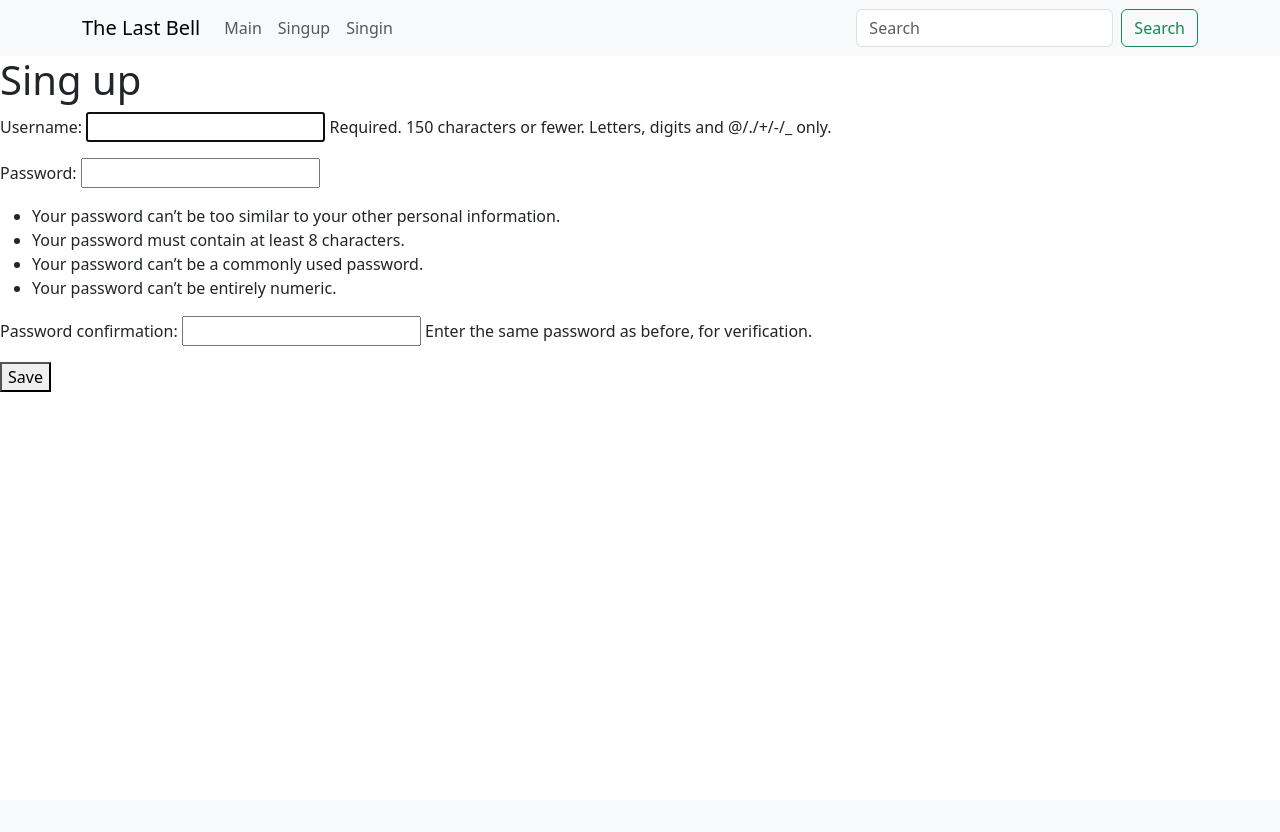
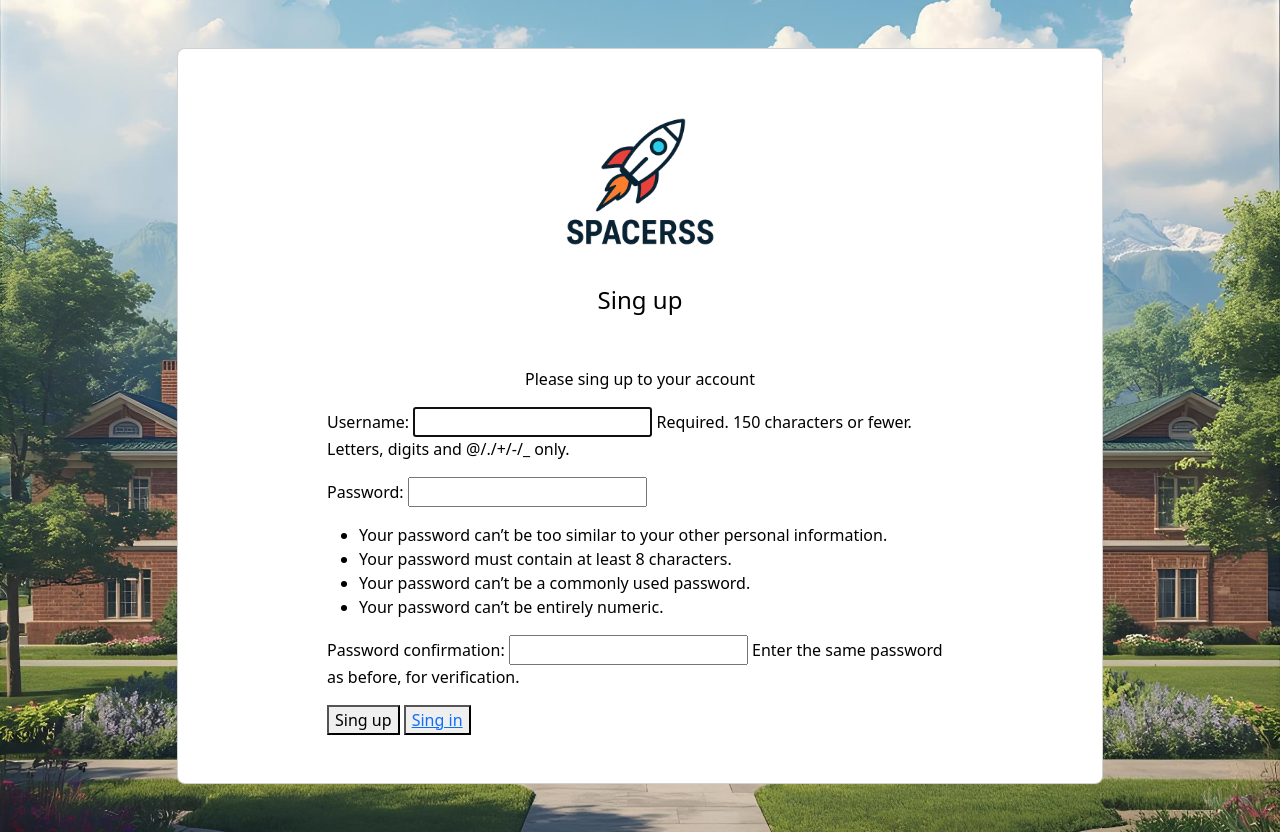
Before and after one commit to Yusei-Futuro/The-Last-Bell, a Django app: page /singup/ in a window 1280 px wide. Before the commit the page ends 392 px from the top, so only its background shows below. Run offline with Django 5.2, Linux system fonts and the light colour scheme.

Commit message:
Esta casi completa la maquetacion del sing up

```diff
--- a/Project/settings.py
+++ b/Project/settings.py
@@ -116,7 +116,9 @@ USE_TZ = True
 # https://docs.djangoproject.com/en/5.2/howto/static-files/
 
 STATIC_URL = 'static/'
-
+STATICFILES_DIRS = [
+    BASE_DIR / "TBL" / "static",
+]
 # Default primary key field type
 # https://docs.djangoproject.com/en/5.2/ref/settings/#default-auto-field
 
--- a/TBL/templates/Login.html
+++ b/TBL/templates/Login.html
@@ -1,20 +1,50 @@
-{% extends "main.html" %}
 
+{% extends "base_sing.html" %}
+{% load static %}
 {% block content %}
 
-<h1>Sing up</h1>
+<section class="h-100 gradient-form" style="background-image: url('{% static "login.jpg" %}');
+                background-size: cover;
+                background-position: center;
+                background-repeat: no-repeat;">
 
-{{Error}}
+  <div class="container py-5 h-100">
+    <div class="row d-flex justify-content-center align-items-center h-100">
+      <div class="col-xl-10">
+        <div class="card rounded-3 text-black">
+          <div class="row g-0">
+            <div class="col-lg-10 mx-auto">
+              <div class="card-body p-md-5 mx-md-4">
 
+                <div class="text-center">
+                  <img src="{% static "Logotipo.jpg" %}";
+                    style="width: 185px;" alt="logo">
+                  <h4 class="mt-1 mb-5 pb-1">Sing up</h4>
+                  <p>Please sing up to your account</p>
+                </div>
                 <form action="/singup/" method="POST">
-
                     {{form.as_p}}
                     {% csrf_token %}
 
                     <button>
-        Save
+                        Sing up
                     </button>
-
+                    <button>
+                        <a href="/singin/">
+                            Sing in
+                        </a>
+                    </button>
                 </form>
+                  {{Error}}
+              </div>
+            </div>
+            <div style="background: transparent">
+            </div>
+          </div>
+        </div>
+      </div>
+    </div>
+  </div>
+</section>
 
 {% endblock content %}
--- /dev/null
+++ b/TBL/templates/base_sing.html
@@ -0,0 +1,15 @@
+<!DOCTYPE html>
+<html lang="en">
+<head>
+    <meta charset="UTF-8">
+    <title>The Last Bell</title>
+    <link href="https://cdn.jsdelivr.net/npm/bootstrap@5.3.8/dist/css/bootstrap.min.css" rel="stylesheet" integrity="sha384-sRIl4kxILFvY47J16cr9ZwB07vP4J8+LH7qKQnuqkuIAvNWLzeN8tE5YBujZqJLB" crossorigin="anonymous" type="text/css">
+</head>
+<body>
+
+{% block content %}
+
+{% endblock %}
+
+</body>
+</html>
--- a/TBL/templates/main game.html
+++ /dev/null
@@ -1,3 +0,0 @@
-{% extends "main.html" %}
-
-<h1>The Lasts Bells</h1>
--- a/TBL/templates/main_base.html
+++ b/TBL/templates/main_base.html
@@ -15,10 +15,10 @@ Este proyecto tiene como objetivo brindar una experiencia placentera y educativa
 </p>
         <div class="text-center">
             <a class="btn btn-secondary" href="/singup/">
-                Singin
+                Sing in
             </a>
             <a class="btn btn-dark" href="/singin/">
-                Singup
+                Sing up
             </a>
         </div>
     </section>
```
Also changed, not shown: TBL/static/1.png (deleted), TBL/static/2.png (deleted), TBL/static/Logotipo.jpg (added), TBL/static/login.jpg (added), db.sqlite3. Lines whose indentation alone changed are shown as unchanged.
